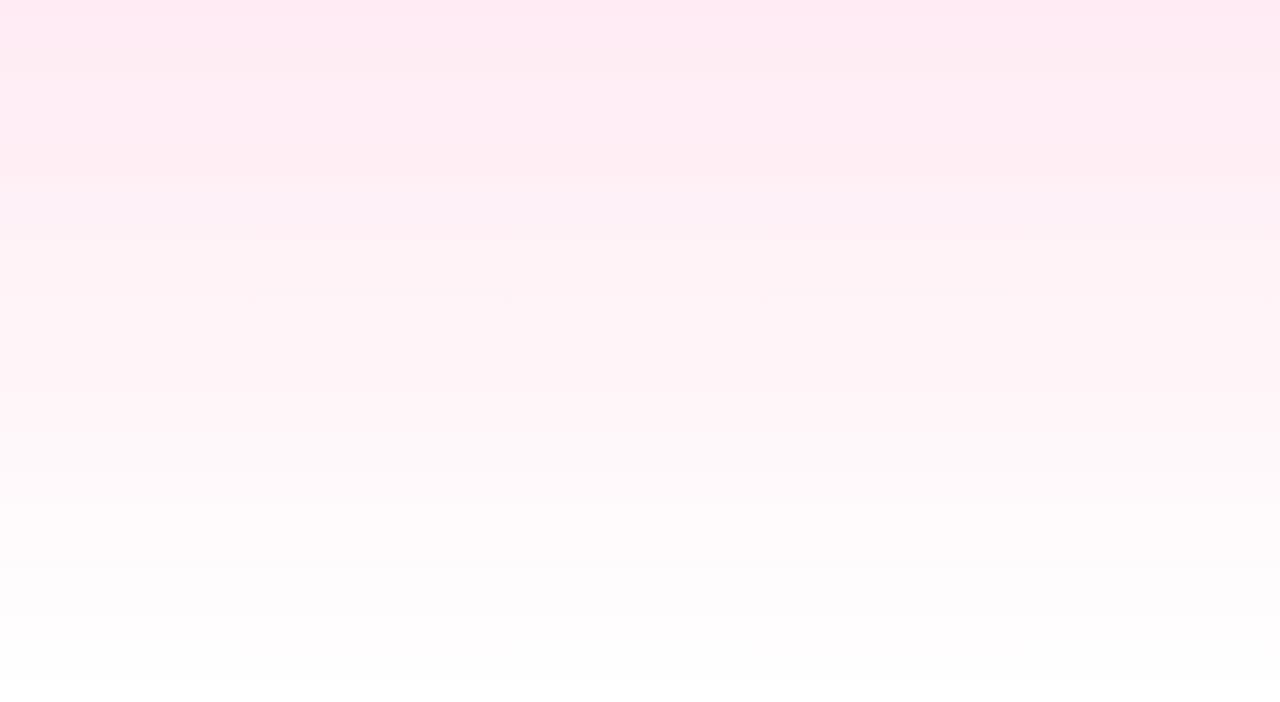
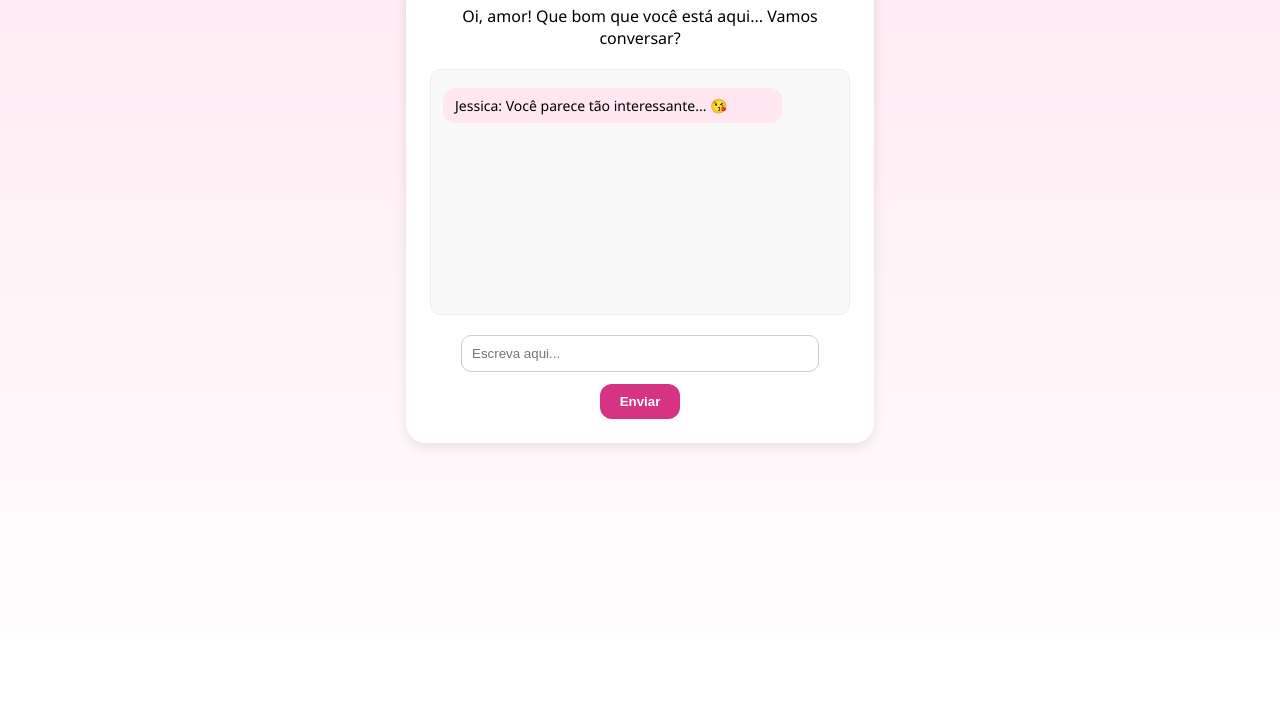
Before and after one commit to cris378/chat-namorada-virtual, a plain HTML site: page index.html in a window 1280 px wide. Shown: the part 178-880 px from the top of the page. Drawn offline with Linux system fonts and the light colour scheme.

Commit message:
2Update index.html

```diff
--- a/index.html
+++ b/index.html
@@ -72,3 +72,78 @@
       border-radius: 10px;
       border: 1px solid #ccc;
     }
+
+    button {
+      margin-top: 12px;
+      padding: 10px 20px;
+      border: none;
+      border-radius: 12px;
+      background-color: #d63384;
+      color: white;
+      font-weight: bold;
+      cursor: pointer;
+    }
+
+    .limit-msg {
+      color: #d63384;
+      font-weight: bold;
+      margin-top: 20px;
+    }
+  </style>
+</head>
+<body>
+  <div class="chat-container">
+    <img src="https://i.imgur.com/ntLkVTS.png" class="avatar" alt="Jessica" />
+    <h1>Jessica 💖</h1>
+    <p>Oi, amor! Que bom que você está aqui... Vamos conversar?</p>
+    <div class="message-box" id="chat">
+      <div class="msg">Jessica: Você parece tão interessante... 😘</div>
+    </div>
+
+    <div class="input-area">
+      <input type="text" id="userInput" placeholder="Escreva aqui..." />
+      <button onclick="enviarMensagem()">Enviar</button>
+    </div>
+
+    <div class="limit-msg" id="limitAviso" style="display: none;">
+      Você usou suas 10 mensagens grátis 😢<br />
+      Para continuar conversando com a Jessica por mais 3 horas,<br />
+      envie apenas <strong>R$ 9,90 via Pix</strong> 💖
+      <br /><br />
+      <button onclick="alert('Aqui vai o link ou QR Code do Pix depois')">Continuar conversa</button>
+    </div>
+  </div>
+
+  <script>
+    let mensagens = 1;
+
+    function enviarMensagem() {
+      const input = document.getElementById("userInput");
+      const chat = document.getElementById("chat");
+      const aviso = document.getElementById("limitAviso");
+
+      if (mensagens >= 10) {
+        aviso.style.display = "block";
+        return;
+      }
+
+      if (input.value.trim() === "") return;
+
+      const msg = document.createElement("div");
+      msg.className = "msg user";
+      msg.innerText = "Você: " + input.value;
+      chat.appendChild(msg);
+      input.value = "";
+      mensagens++;
+
+      setTimeout(() => {
+        const resposta = document.createElement("div");
+        resposta.className = "msg";
+        resposta.innerText = "Jessica: Hmm... me conta mais 💋";
+        chat.appendChild(resposta);
+        chat.scrollTop = chat.scrollHeight;
+      }, 800);
+    }
+  </script>
+</body>
+</html>
```
